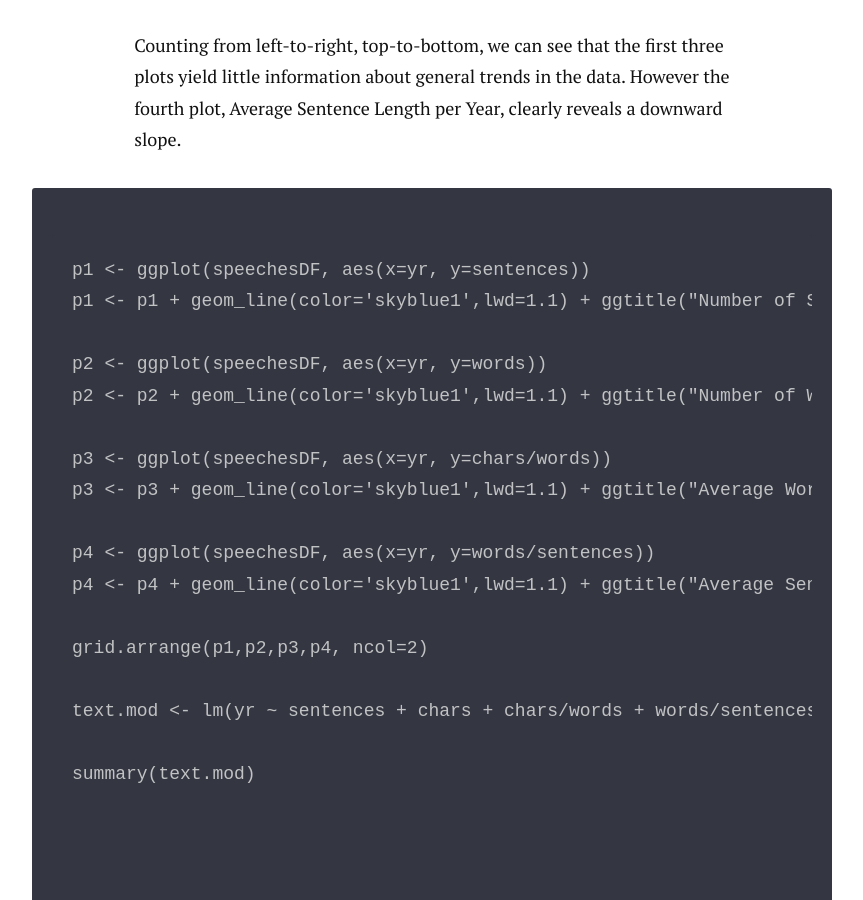
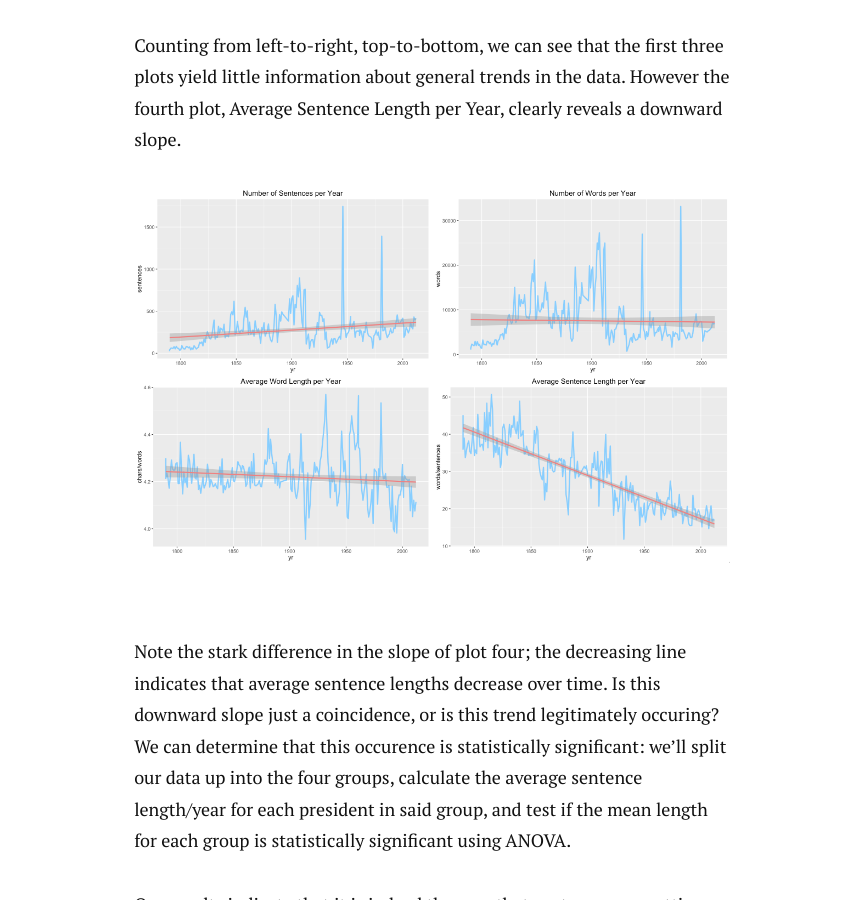
Before and after one commit to jwilber/old_website, a Jekyll site: the page built from _posts/2014-12-12-figure-with-caption.markdown, in a window 1280 px wide and 900 px high, scrolled down 9780 px. Shown: the whole window, without its empty margins (208-1071 px from the left). Built offline with Jekyll 4.4.1, drawn with Linux system fonts in a browser that asks for light colours; nearby versions of some CDN libraries.

Commit message:
Update 2014-12-12-figure-with-caption.markdown

````diff
--- a/_posts/2014-12-12-figure-with-caption.markdown
+++ b/_posts/2014-12-12-figure-with-caption.markdown
@@ -144,28 +144,7 @@ To make any apparent trends obvious, I fit a regression line to each of the plot
 
 Counting from left-to-right, top-to-bottom, we can see that the first three plots yield little information about general trends in the data. However the fourth plot, Average Sentence Length per Year, clearly reveals a downward slope.
 
-
-```
-p1 <- ggplot(speechesDF, aes(x=yr, y=sentences))
-p1 <- p1 + geom_line(color='skyblue1',lwd=1.1) + ggtitle("Number of Sentences per Year") + geom_smooth(method='lm',formula=y~x, colour="lightcoral")
-
-p2 <- ggplot(speechesDF, aes(x=yr, y=words))
-p2 <- p2 + geom_line(color='skyblue1',lwd=1.1) + ggtitle("Number of Words per Year") + geom_smooth(method='lm',formula=y~x,colour='lightcoral')
-
-p3 <- ggplot(speechesDF, aes(x=yr, y=chars/words))
-p3 <- p3 + geom_line(color='skyblue1',lwd=1.1) + ggtitle("Average Word Length per Year") + geom_smooth(method='lm',formula=y~x, colour='lightcoral')
-
-p4 <- ggplot(speechesDF, aes(x=yr, y=words/sentences))
-p4 <- p4 + geom_line(color='skyblue1',lwd=1.1) + ggtitle("Average Sentence Length per Year") + geom_smooth(method='lm',formula=y~x,colour='lightcoral')
-
-grid.arrange(p1,p2,p3,p4, ncol=2)
-
-text.mod <- lm(yr ~ sentences + chars + chars/words + words/sentences, data=speechesDF)
-
-summary(text.mod)
-
-
-```
+<img src="/images/avgsent.png" />
 
 Note the stark difference in the slope of plot four; the decreasing line indicates that average sentence lengths decrease over time. Is this downward slope just a coincidence, or is this trend legitimately occuring? We can determine that this occurence is statistically significant: we'll split our data up into the four groups, calculate the average sentence length/year for each president in said group, and test if the mean length for each group is statistically significant using ANOVA.
 
````
